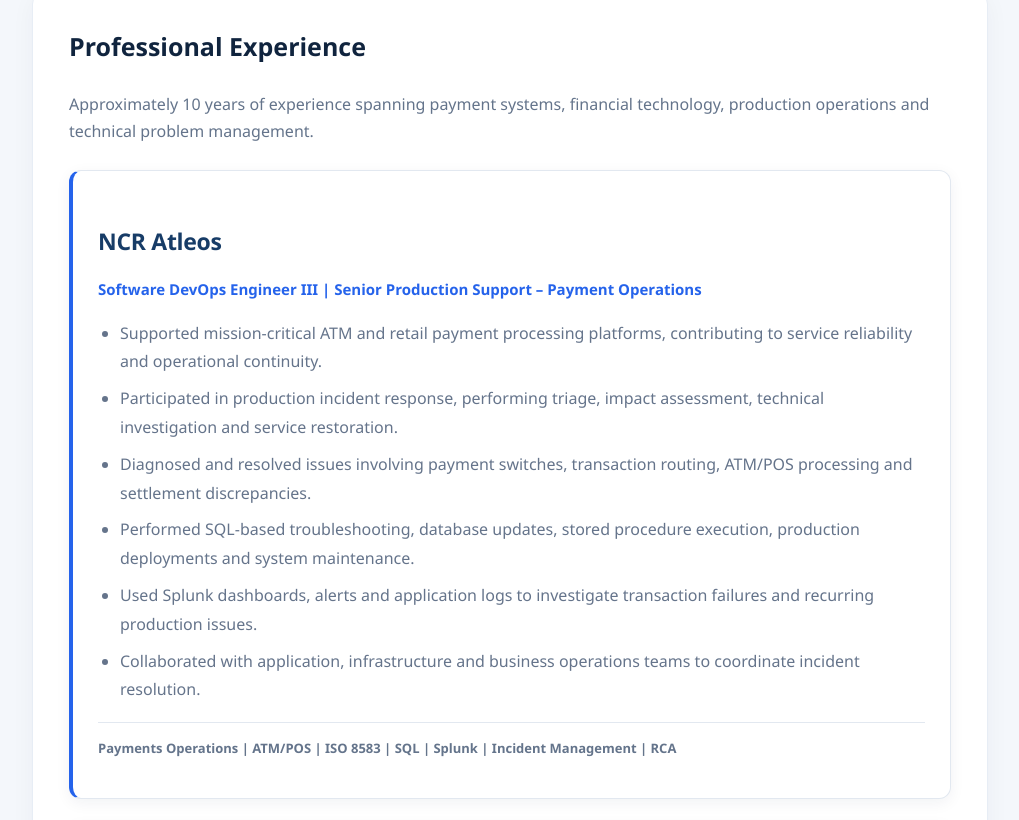
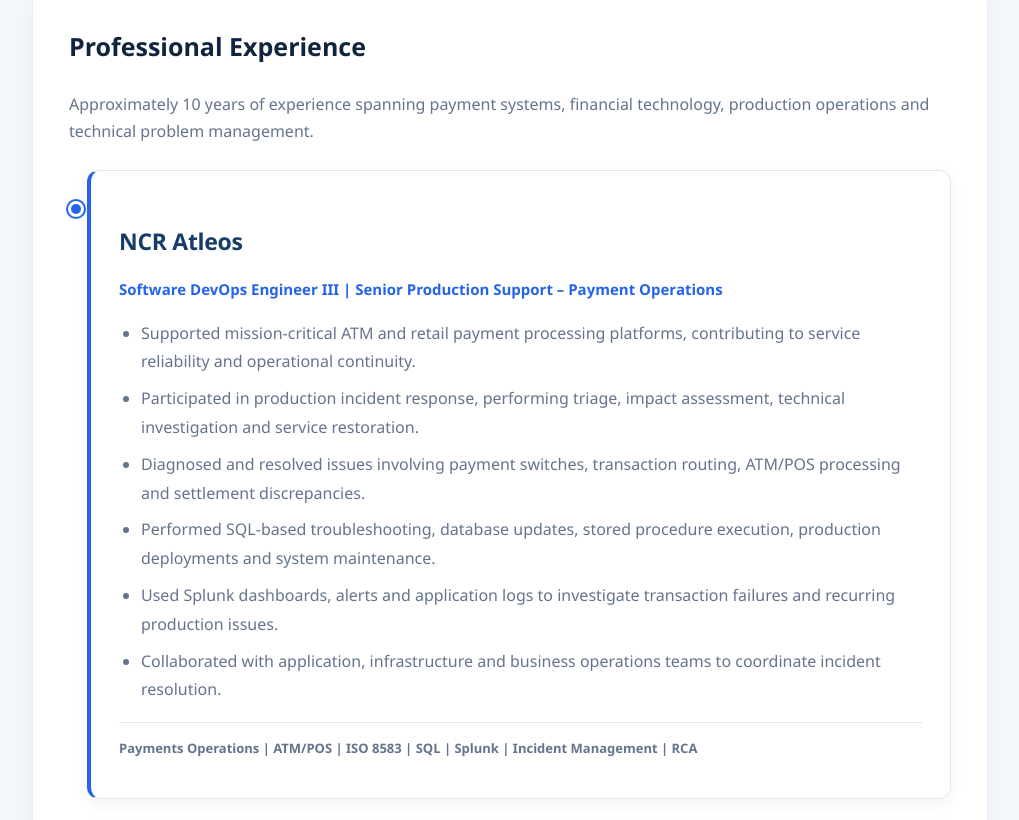
Before and after one commit to prajyaphalgun-ship-it/prajyaphalgun-ship-it.github.io, a plain HTML site: page index.html in a window 1280 px wide. Shown: the part 1277-2097 px from the top of the page, without its empty margins (130-1149 px from the left). Drawn offline with Linux system fonts and the light colour scheme.

Commit message:
Add experience timeline styling

```diff
--- a/index.html
+++ b/index.html
@@ -223,6 +223,41 @@ footer {
   color: #64748b;
   line-height: 1.7;
   margin-bottom: 25px;
+}
+
+/* Experience section layout */
+#experience {
+  position: relative;
+}
+
+#experience .experience-card {
+  position: relative;
+  margin-left: 18px;
+  padding: 25px 28px;
+}
+
+#experience .experience-card::before {
+  content: "";
+  position: absolute;
+  left: -23px;
+  top: 30px;
+  width: 10px;
+  height: 10px;
+  background: #2563eb;
+  border: 3px solid #ffffff;
+  border-radius: 50%;
+  box-shadow: 0 0 0 2px #2563eb;
+}
+
+#experience .experience-card:hover {
+  border-left-color: #173c67;
+}
+
+@media (max-width: 600px) {
+  #experience .experience-card {
+    margin-left: 12px;
+    padding: 20px;
+  }
 }
 
 </style>
```
